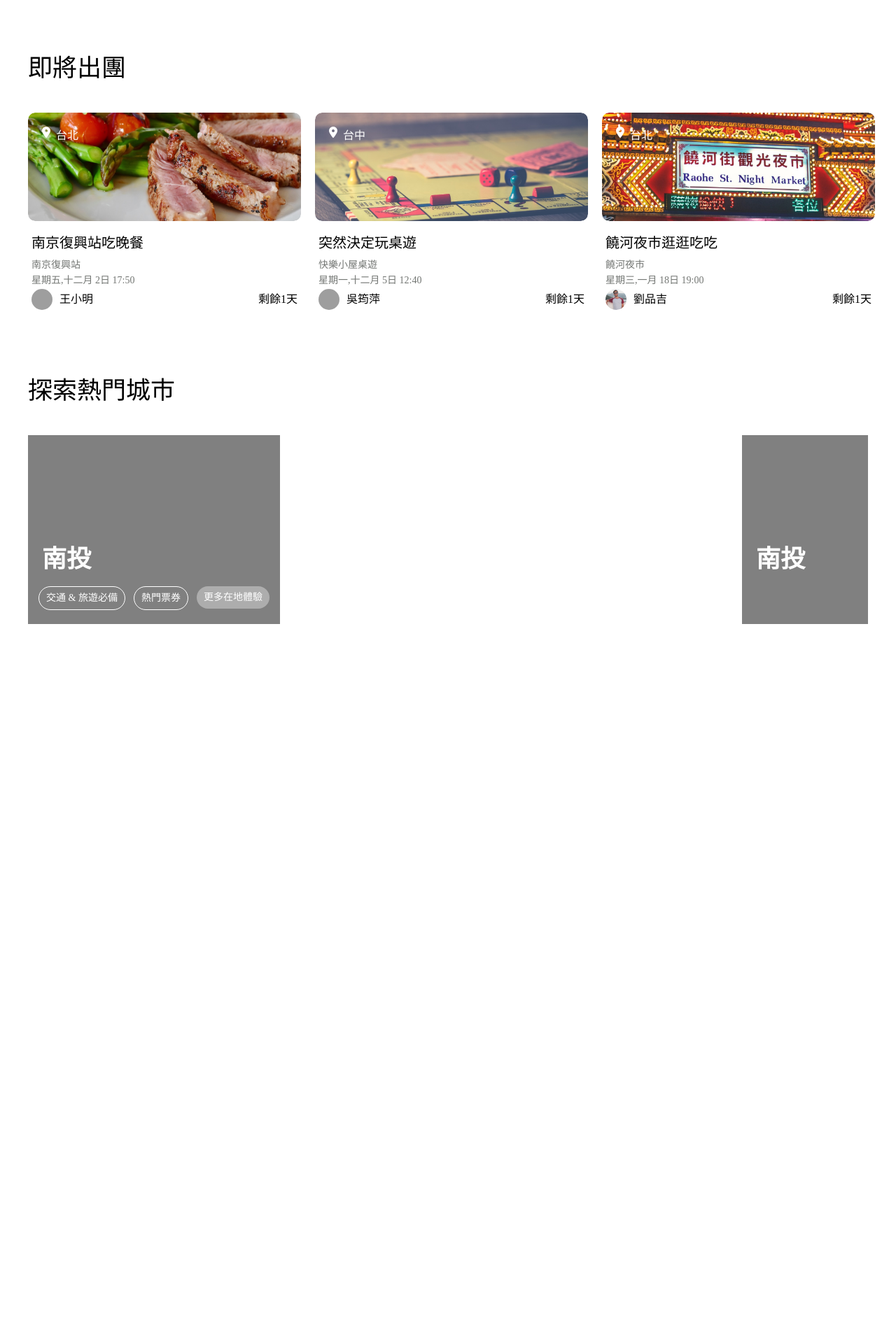
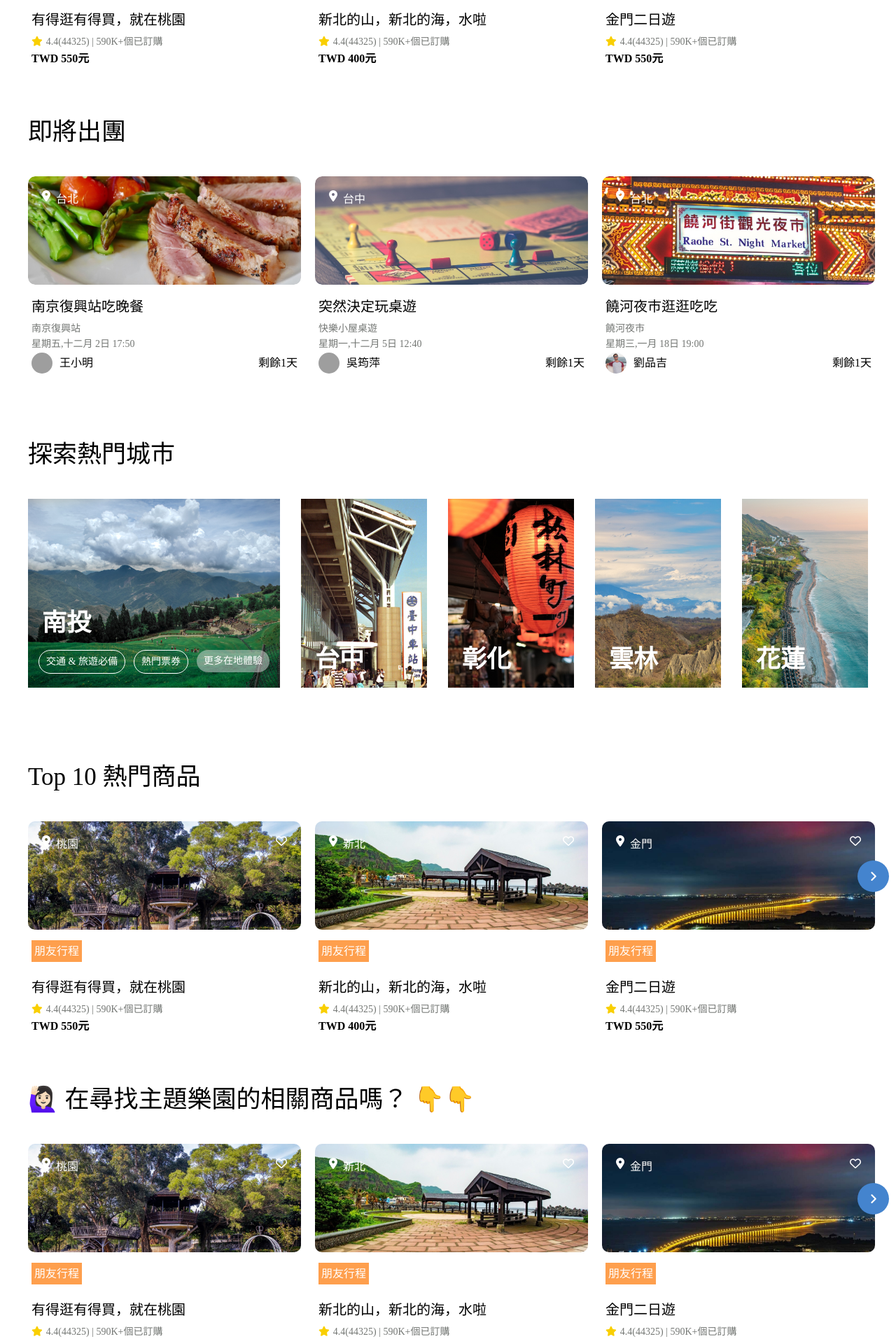
Before and after one commit to FroseWong/weeee_project, a PHP site: page / in a window 1280 px wide. Shown: the part 895-2809 px from the top of the page at 70% size. Before the commit the page ends 1787 px from the top, so only its background shows below. Run offline with PHP 8.4, Linux system fonts and the light colour scheme; grey boxes are pictures that could not be loaded.

Commit message:
index ok

```diff
--- a/src/css/style.css
+++ b/src/css/style.css
@@ -190,18 +191,49 @@ table {
 .index .popular-country__list .popular-country {
   width: 180px;
   height: 270px;
-  background-color: gray;
-  padding-top: 150px;
   position: relative;
   box-sizing: border-box;
   overflow: hidden;
+}
+.index .popular-country__list .popular-country.c1 {
+  background-image: url("../img/otherpage/index_nantou1.jpg");
+  background-position: center center;
+  background-size: cover;
+}
+.index .popular-country__list .popular-country.c2 {
+  background-image: url("../img/otherpage/index_taichung1.jpg");
+  background-position: center center;
+  background-size: cover;
+}
+.index .popular-country__list .popular-country.c3 {
+  background-image: url("../img/otherpage/index_changhua1.jpg");
+  background-position: center center;
+  background-size: cover;
+}
+.index .popular-country__list .popular-country.c4 {
+  background-image: url("../img/otherpage/index_yunlin1.jpg");
+  background-position: center center;
+  background-size: cover;
+}
+.index .popular-country__list .popular-country.c5 {
+  background-image: url("../img/otherpage/index_hualian1.jpg");
+  background-position: center center;
+  background-size: cover;
 }
 .index .popular-country__list .popular-country.active {
   width: 360px;
   height: 270px;
 }
+.index .popular-country__list .popular-country.active .caption {
+  top: 150px;
+  left: 0px;
+}
 .index .popular-country__list .popular-country.active .popular-country__bottom {
   bottom: -10px;
+}
+.index .popular-country__list .popular-country .overlap {
+  width: 100%;
+  height: 100%;
 }
 .index .popular-country__list .popular-country .caption {
   font-size: 35px;
@@ -209,6 +241,9 @@ table {
   color: #ffffff;
   font-weight: bold;
   margin-bottom: 10px;
+  position: absolute;
+  top: 202px;
+  left: 0px;
 }
 .index .popular-country__list .popular-country .popular-country__bottom {
   width: 360px;
@@ -816,6 +917,22 @@ footer {
 
 .product-list {
   display: flex;
+  position: relative;
+}
+.product-list .slider-right {
+  position: absolute;
+  width: 45px;
+  height: 45px;
+  border-radius: 45px;
+  background-color: #4484ce;
+  top: 56px;
+  right: -30px;
+  z-index: 20;
+  font-size: 17px;
+  color: #ffffff;
+  text-align: center;
+  padding-top: 10px;
+  box-sizing: border-box;
 }
 .product-list .product-card {
   width: 390px;
--- a/src/index.html
+++ b/src/index.html
@@ -22,6 +22,8 @@
       </div>
 
       <div class="container">
+        <h2 class="ttoc">您可能有興趣的行程</h2>
+
         <div class="product-list">
           <a class="product-card">
             <i class="fa-regular fa-heart"></i>
@@ -31,10 +33,7 @@
             </div>
             <div class="product-card__top">
               <div class="product-card__top__pic">
-                <img
-                  src="img/product/sightseeing/friend/sightseeing_friend_taoyuanseeandbuy1.jpg"
-                  alt=""
-                />
+                <img src="./img/sightseeing/fr_28_1.jpg" alt="" />
               </div>
             </div>
             <div class="product-card__bottom">
@@ -58,10 +57,7 @@
             </div>
             <div class="product-card__top">
               <div class="product-card__top__pic">
-                <img
-                  src="img/product/sightseeing/friend/sightseeing_friend_newtaipeibeauty1.jpg"
-                  alt=""
-                />
+                <img src="./img/sightseeing/fr_27_1.jpg" alt="" />
               </div>
             </div>
             <div class="product-card__bottom">
@@ -85,10 +81,7 @@
             </div>
             <div class="product-card__top">
               <div class="product-card__top__pic">
-                <img
-                  src="img/product/sightseeing/friend/sightseeing_friend_kimmon_bridge.jpg"
-                  alt=""
-                />
+                <img src="./img/sightseeing/fr_3_1.jpg" alt="" />
               </div>
             </div>
             <div class="product-card__bottom">
@@ -169,7 +162,7 @@
 
         <h2 class="ttoc">探索熱門城市</h2>
         <div class="popular-country__list">
-          <div class="popular-country active">
+          <div class="popular-country active c1">
             <a href="#" class="popular-country__link">
               <div class="overlap"></div>
               <h3 class="caption">南投</h3>
@@ -180,10 +173,45 @@
               <a href="#" class="local">更多在地體驗</a>
             </div>
           </div>
-          <div class="popular-country">
+          <div class="popular-country c2">
             <a href="#" class="popular-country__link">
               <div class="overlap"></div>
-              <h3 class="caption">南投</h3>
+              <h3 class="caption">台中</h3>
+            </a>
+            <div class="popular-country__bottom">
+              <a href="#" class="travel">交通 & 旅遊必備</a>
+              <a href="#" class="ticket">熱門票券</a>
+              <a href="#" class="local">更多在地體驗</a>
+            </div>
+          </div>
+
+          <div class="popular-country c3">
+            <a href="#" class="popular-country__link">
+              <div class="overlap"></div>
+              <h3 class="caption">彰化</h3>
+            </a>
+            <div class="popular-country__bottom">
+              <a href="#" class="travel">交通 & 旅遊必備</a>
+              <a href="#" class="ticket">熱門票券</a>
+              <a href="#" class="local">更多在地體驗</a>
+            </div>
+          </div>
+
+          <div class="popular-country c4">
+            <a href="#" class="popular-country__link">
+              <div class="overlap"></div>
+              <h3 class="caption">雲林</h3>
+            </a>
+            <div class="popular-country__bottom">
+              <a href="#" class="travel">交通 & 旅遊必備</a>
+              <a href="#" class="ticket">熱門票券</a>
+              <a href="#" class="local">更多在地體驗</a>
+            </div>
+          </div>
+          <div class="popular-country c5">
+            <a href="#" class="popular-country__link">
+              <div class="overlap"></div>
+              <h3 class="caption">花蓮</h3>
             </a>
             <div class="popular-country__bottom">
               <a href="#" class="travel">交通 & 旅遊必備</a>
@@ -192,6 +220,291 @@
             </div>
           </div>
         </div>
+
+        <h2 class="ttoc">Top 10 熱門商品</h2>
+        <div class="product-list">
+          <div class="slider-right">
+            <i class="fa-solid fa-angle-right"></i>
+          </div>
+          <a class="product-card">
+            <i class="fa-regular fa-heart"></i>
+            <div class="product-card__location">
+              <i class="fa-solid fa-location-dot"></i>
+              <p class="p__location">桃園</p>
+            </div>
+            <div class="product-card__top">
+              <div class="product-card__top__pic">
+                <img src="./img/sightseeing/fr_28_1.jpg" alt="" />
+              </div>
+            </div>
+            <div class="product-card__bottom">
+              <span class="product-tag">朋友行程</span>
+              <h6 class="product-name">有得逛有得買，就在桃園</h6>
+              <span class="gray"
+                ><i class="fa-solid fa-star"></i>4.4(44325) |
+                <span class="product-bought">590K+</span>個已訂購
+              </span>
+              <span class="prize"
+                >TWD <span class="product-price">550</span>元</span
+              >
+            </div>
+          </a>
+
+          <a class="product-card">
+            <i class="fa-regular fa-heart"></i>
+            <div class="product-card__location">
+              <i class="fa-solid fa-location-dot"></i>
+              <p class="p__location">新北</p>
+            </div>
+            <div class="product-card__top">
+              <div class="product-card__top__pic">
+                <img src="./img/sightseeing/fr_27_1.jpg" alt="" />
+              </div>
+            </div>
+            <div class="product-card__bottom">
+              <span class="product-tag">朋友行程</span>
+              <h6 class="product-name">新北的山，新北的海，水啦</h6>
+              <span class="gray"
+                ><i class="fa-solid fa-star"></i>4.4(44325) |
+                <span class="product-bought">590K+</span>個已訂購
+              </span>
+              <span class="prize"
+                >TWD <span class="product-price">400</span>元</span
+              >
+            </div>
+          </a>
+
+          <a class="product-card">
+            <i class="fa-regular fa-heart"></i>
+            <div class="product-card__location">
+              <i class="fa-solid fa-location-dot"></i>
+              <p class="p__location">金門</p>
+            </div>
+            <div class="product-card__top">
+              <div class="product-card__top__pic">
+                <img src="./img/sightseeing/fr_3_1.jpg" alt="" />
+              </div>
+            </div>
+            <div class="product-card__bottom">
+              <span class="product-tag">朋友行程</span>
+              <h6 class="product-name">金門二日遊</h6>
+              <span class="gray"
+                ><i class="fa-solid fa-star"></i>4.4(44325) |
+                <span class="product-bought">590K+</span>個已訂購
+              </span>
+              <span class="prize"
+                >TWD <span class="product-price">550</span>元</span
+              >
+            </div>
+          </a>
+        </div>
+
+        <h2 class="ttoc">🙋🏻‍♀️ 在尋找主題樂園的相關商品嗎？ 👇👇</h2>
+        <div class="product-list">
+          <div class="slider-right">
+            <i class="fa-solid fa-angle-right"></i>
+          </div>
+          <a class="product-card">
+            <i class="fa-regular fa-heart"></i>
+            <div class="product-card__location">
+              <i class="fa-solid fa-location-dot"></i>
+              <p class="p__location">桃園</p>
+            </div>
+            <div class="product-card__top">
+              <div class="product-card__top__pic">
+                <img src="./img/sightseeing/fr_28_1.jpg" alt="" />
+              </div>
+            </div>
+            <div class="product-card__bottom">
+              <span class="product-tag">朋友行程</span>
+              <h6 class="product-name">有得逛有得買，就在桃園</h6>
+              <span class="gray"
+                ><i class="fa-solid fa-star"></i>4.4(44325) |
+                <span class="product-bought">590K+</span>個已訂購
+              </span>
+              <span class="prize"
+                >TWD <span class="product-price">550</span>元</span
+              >
+            </div>
+          </a>
+
+          <a class="product-card">
+            <i class="fa-regular fa-heart"></i>
+            <div class="product-card__location">
+              <i class="fa-solid fa-location-dot"></i>
+              <p class="p__location">新北</p>
+            </div>
+            <div class="product-card__top">
+              <div class="product-card__top__pic">
+                <img src="./img/sightseeing/fr_27_1.jpg" alt="" />
+              </div>
+            </div>
+            <div class="product-card__bottom">
+              <span class="product-tag">朋友行程</span>
+              <h6 class="product-name">新北的山，新北的海，水啦</h6>
+              <span class="gray"
+                ><i class="fa-solid fa-star"></i>4.4(44325) |
+                <span class="product-bought">590K+</span>個已訂購
+              </span>
+              <span class="prize"
+                >TWD <span class="product-price">400</span>元</span
+              >
+            </div>
+          </a>
+
+          <a class="product-card">
+            <i class="fa-regular fa-heart"></i>
+            <div class="product-card__location">
+              <i class="fa-solid fa-location-dot"></i>
+              <p class="p__location">金門</p>
+            </div>
+            <div class="product-card__top">
+              <div class="product-card__top__pic">
+                <img src="./img/sightseeing/fr_3_1.jpg" alt="" />
+              </div>
+            </div>
+            <div class="product-card__bottom">
+              <span class="product-tag">朋友行程</span>
+              <h6 class="product-name">金門二日遊</h6>
+              <span class="gray"
+                ><i class="fa-solid fa-star"></i>4.4(44325) |
+                <span class="product-bought">590K+</span>個已訂購
+              </span>
+              <span class="prize"
+                >TWD <span class="product-price">550</span>元</span
+              >
+            </div>
+          </a>
+        </div>
+        <h2 class="ttoc">精選特色體驗就在這👇👇</h2>
+        <div class="product-list">
+          <div class="slider-right">
+            <i class="fa-solid fa-angle-right"></i>
+          </div>
+          <a class="product-card">
+            <i class="fa-regular fa-heart"></i>
+            <div class="product-card__location">
+              <i class="fa-solid fa-location-dot"></i>
+              <p class="p__location">桃園</p>
+            </div>
+            <div class="product-card__top">
+              <div class="product-card__top__pic">
+                <img src="./img/sightseeing/fr_28_1.jpg" alt="" />
+              </div>
+            </div>
+            <div class="product-card__bottom">
+              <span class="product-tag">朋友行程</span>
+              <h6 class="product-name">有得逛有得買，就在桃園</h6>
+              <span class="gray"
+                ><i class="fa-solid fa-star"></i>4.4(44325) |
+                <span class="product-bought">590K+</span>個已訂購
+              </span>
+              <span class="prize"
+                >TWD <span class="product-price">550</span>元</span
+              >
+            </div>
+          </a>
+
+          <a class="product-card">
+            <i class="fa-regular fa-heart"></i>
+            <div class="product-card__location">
+              <i class="fa-solid fa-location-dot"></i>
+              <p class="p__location">新北</p>
+            </div>
+            <div class="product-card__top">
+              <div class="product-card__top__pic">
+                <img src="./img/sightseeing/fr_27_1.jpg" alt="" />
+              </div>
+            </div>
+            <div class="product-card__bottom">
+              <span class="product-tag">朋友行程</span>
+              <h6 class="product-name">新北的山，新北的海，水啦</h6>
+              <span class="gray"
+                ><i class="fa-solid fa-star"></i>4.4(44325) |
+                <span class="product-bought">590K+</span>個已訂購
+              </span>
+              <span class="prize"
+                >TWD <span class="product-price">400</span>元</span
+              >
+            </div>
+          </a>
+
+          <a class="product-card">
+            <i class="fa-regular fa-heart"></i>
+            <div class="product-card__location">
+              <i class="fa-solid fa-location-dot"></i>
+              <p class="p__location">金門</p>
+            </div>
+            <div class="product-card__top">
+              <div class="product-card__top__pic">
+                <img src="./img/sightseeing/fr_3_1.jpg" alt="" />
+              </div>
+            </div>
+            <div class="product-card__bottom">
+              <span class="product-tag">朋友行程</span>
+              <h6 class="product-name">金門二日遊</h6>
+              <span class="gray"
+                ><i class="fa-solid fa-star"></i>4.4(44325) |
+                <span class="product-bought">590K+</span>個已訂購
+              </span>
+              <span class="prize"
+                >TWD <span class="product-price">550</span>元</span
+              >
+            </div>
+          </a>
+        </div>
+      </div>
+      <div class="bottombanner">
+        <div class="container bottom__text">
+          <span class="medium">旅遊體驗行程首選</span>
+          <span class="bigger">Weeee!</span>
+        </div>
+      </div>
+      <div class="lazybag">
+        <h4 class="lazybag__title">國內旅遊懶人包</h4>
+        <div class="lazybag__list">
+          <a href="#">台北景點</a>
+          <a href="#">桃園景點 </a>
+          <a href="#">新竹景點</a>
+          <a href="#">苗栗景點</a>
+          <a href="#">台中景點</a>
+          <a href="#">彰化景點</a>
+          <a href="#">南投景點</a>
+          <a href="#">雲林景點</a>
+          <a href="#">嘉義景點</a>
+          <a href="#">台南景點</a>
+          <a href="#">高雄景點 </a>
+          <a href="#">墾丁景點</a>
+          <a href="#">宜蘭景點</a>
+          <a href="#">花蓮景點</a>
+          <a href="#">台東景點</a>
+        </div>
+      </div>
+
+      <div class="easydin">
+        <h4 class="easydin__title">旅遊交通輕鬆訂</h4>
+        <div class="easydin__list">
+          <a href="#">台北交通</a>
+          <a href="#">桃園交通 </a>
+          <a href="#">新竹交通</a>
+          <a href="#">苗栗交通</a>
+          <a href="#">台中交通</a>
+          <a href="#">彰化交通</a>
+          <a href="#">南投交通</a>
+          <a href="#">雲林交通</a>
+          <a href="#">嘉義交通</a>
+          <a href="#">台南交通</a>
+          <a href="#">高雄交通 </a>
+          <a href="#">墾丁交通</a>
+          <a href="#">宜蘭交通</a>
+          <a href="#">花蓮交通</a>
+          <a href="#">台東交通</a>
+        </div>
+      </div>
+      <div class="footer">
+        <div class="footcontent container">
+          <h1>footer</h1>
+        </div>
       </div>
     </div>
 
```
Also changed, not shown: other parts of src/css/style.css (+75 -8 lines), src/sass/component/medium/product-card.scss (+16 -0 lines), src/sass/page/index.scss (+124 -10 lines), src/img/otherpage/index_bottombanner1.jpg (added), src/img/otherpage/index_changhua1.jpg (added), src/img/otherpage/index_hualian1.jpg (added), src/img/otherpage/index_nantou1.jpg (added), src/img/otherpage/index_taichung1.jpg (added), src/img/otherpage/index_yunlin1.jpg (added), src/img/sightseeing/fr_27_1.jpg (added), src/img/sightseeing/fr_28_1.jpg (added), src/img/sightseeing/fr_3_1.jpg (added), 1 other file.
